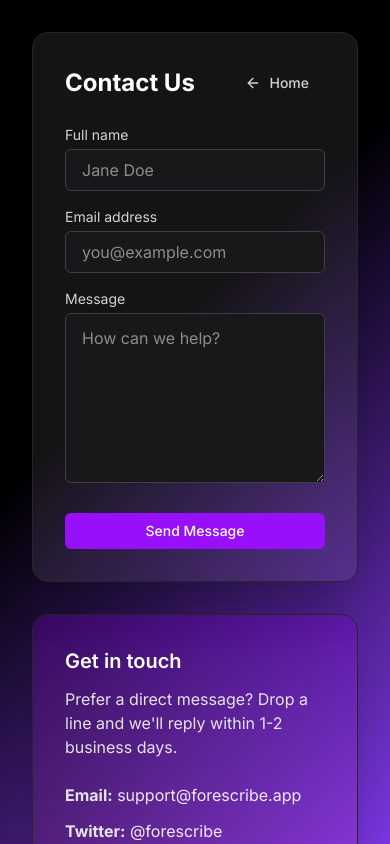
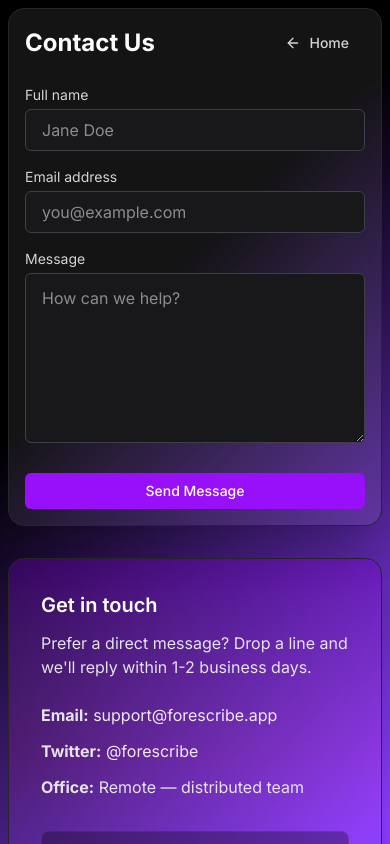
Before and after one commit to sachinchauhan010/Forescribe_assignment, a Next.js app: page /contact in a window 390 px wide. Shown: the top 844 px of the page. Built offline with nearby package versions, Linux system fonts and the light colour scheme.

Commit message:
page responsiveness fixes

```diff
--- a/app/(pages)/about/page.tsx
+++ b/app/(pages)/about/page.tsx
@@ -37,7 +37,7 @@ export default function AboutPage() {
         </nav>
 
         <motion.article
-          className="bg-zinc-900 rounded-2xl p-6 md:p-10 shadow-2xl border border-zinc-800"
+          className="bg-zinc-900 rounded-2xl p-4 sm:p-6 md:p-10 shadow-2xl border border-zinc-800"
           aria-labelledby="about-heading"
           initial={{ opacity: 0, y: 20 }}
           animate={{ opacity: 1, y: 0 }}
--- a/app/(pages)/contact/page.tsx
+++ b/app/(pages)/contact/page.tsx
@@ -23,13 +23,13 @@ export default function ContactPage() {
       animate={{ opacity: 1, y: 0 }}
       exit={{ opacity: 0, y: -12 }}
       transition={{ duration: 0.45 }}
-      className="min-h-screen p-8 bg-[linear-gradient(135deg,_#000000_33%,_#8B3DFF_89%,_#8B3DFF_100%)]"
+      className="min-h-screen p-2 md:p-4 lg:p-8 bg-[linear-gradient(135deg,_#000000_33%,_#8B3DFF_89%,_#8B3DFF_100%)]"
     >
       <div className="max-w-6xl mx-auto grid gap-8 md:grid-cols-2 items-start">
         {/* Left: Form card */}
         <motion.section
           aria-labelledby="contact-heading"
-          className="rounded-2xl p-8 shadow-2xl bg-white/8 backdrop-blur-md border border-zinc-800"
+          className="rounded-2xl p-4 md:p-6 lg:p-8 shadow-2xl bg-white/8 backdrop-blur-md border border-zinc-800"
           initial={{ opacity: 0, x: -10 }}
           animate={{ opacity: 1, x: 0 }}
           transition={{ duration: 0.45, delay: 0.05 }}
```
